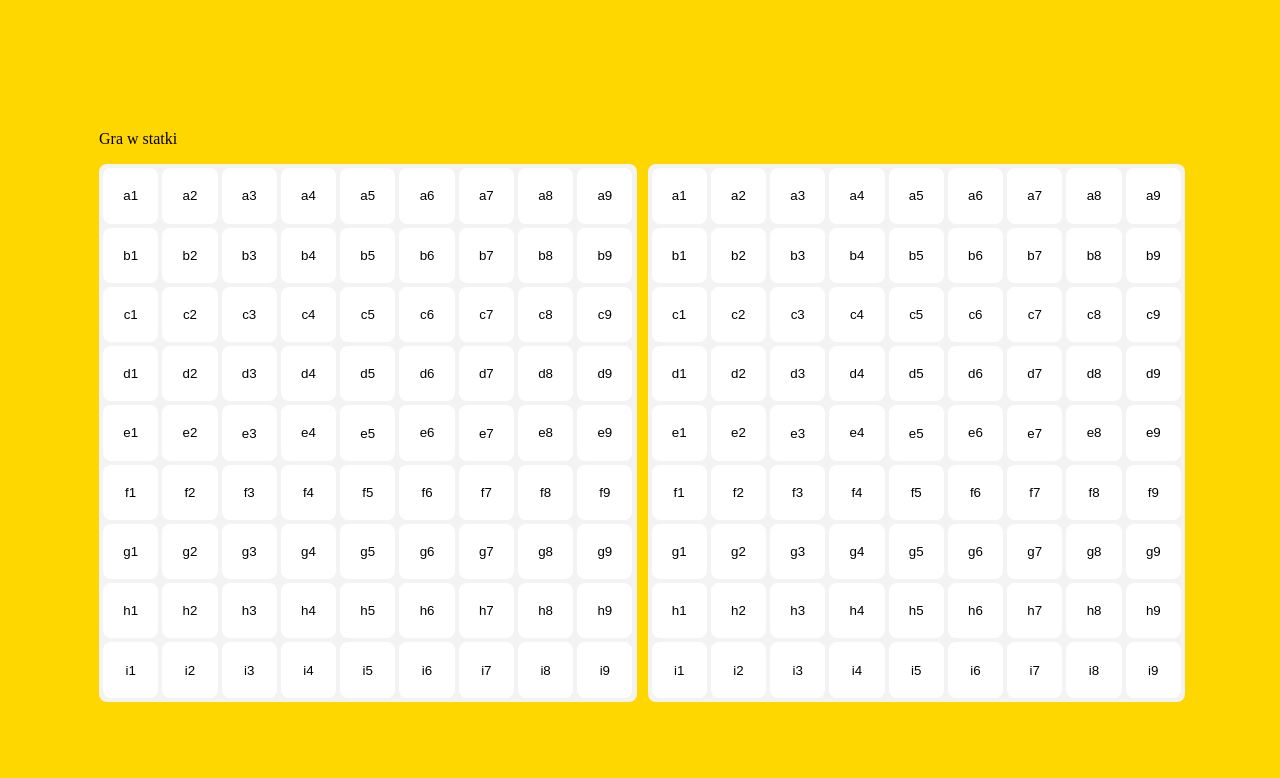
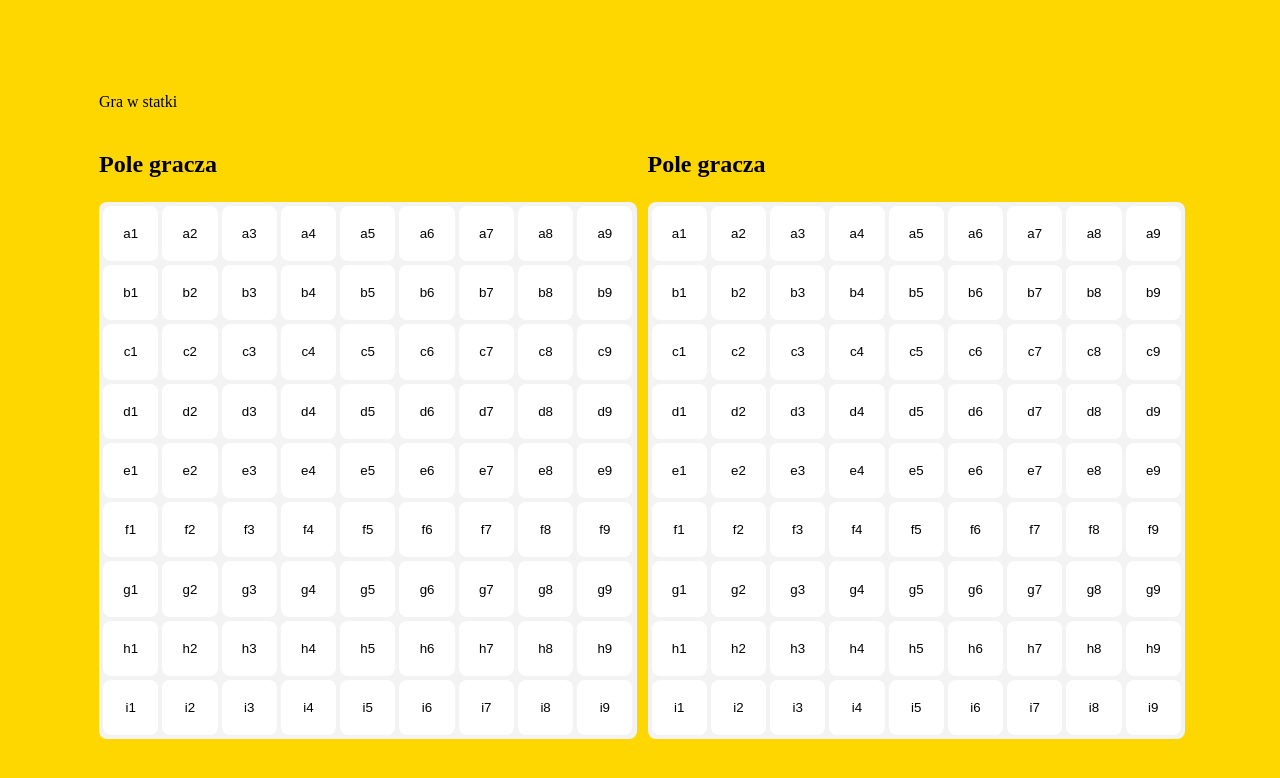
Before and after one commit to Bartholomeas/ships-game-oop, a React (Vite) app: page / in a window 1280 px wide. Shown: the top 778 px of the page. Built offline with nearby package versions, Linux system fonts and the light colour scheme.

Commit message:
add 2 players class

```diff
--- a/src/App.tsx
+++ b/src/App.tsx
@@ -10,7 +10,7 @@ class App extends Component {
   componentDidMount() {
     this.PlayerOne = new Player(1, 4, true);
     this.PlayerTwo = new Player(2, 5, false);
-    console.log(this.PlayerOne, this.PlayerTwo);
+    // console.log(this.PlayerOne, this.PlayerTwo);
   }
 
   render() {
@@ -18,8 +18,8 @@ class App extends Component {
       <div>
         <p>Gra w statki</p>
         <div className={style.wrapper}>
-          <Board />
-          <Board />
+          <Board clickHandler={() => this.PlayerOne.clickHandler()} />
+          <Board clickHandler={() => this.PlayerTwo.clickHandler()} />
         </div>
       </div>
     );
--- a/src/components/Board.tsx
+++ b/src/components/Board.tsx
@@ -4,10 +4,8 @@ import * as style from "./styles/Board.module.css";
 
 interface Props {
   props: any;
-  // playerId: number;
 }
-
-export default class Board extends Component<{}, { x: number[]; y: string[] }> implements Props {
+export default class Board extends Component<any, { x: number[]; y: string[] }> implements Props {
   // static contextType = AppContext;
 
   constructor(props: any) {
@@ -18,21 +16,17 @@ export default class Board extends Component<{}, { x: number[]; y: string[] }> i
     };
   }
 
-  userOneHandler = () => {
-    console.log("test");
-  };
-
-  componentDidMount() {
-    this.userOneHandler();
-  }
-
   render() {
     return (
       <div className={style.wrapper}>
-        {/* <p>Pole gracza {this.props.playerId}</p> */}
+        <p>Pole gracza {this.props.playerId}</p>
         <div className={style.position__wrapper}>
           {this.state.y.map(item =>
-            this.state.x.map(el => <SinglePosition key={item + el}>{item + el}</SinglePosition>)
+            this.state.x.map(el => (
+              <SinglePosition clickFn={this.props.clickHandler} key={item + el}>
+                {item + el}
+              </SinglePosition>
+            ))
           )}
         </div>
       </div>
--- a/src/components/Player.tsx
+++ b/src/components/Player.tsx
@@ -9,4 +9,8 @@ export default class Player extends Component {
   componentDidMount() {
     console.log(this.props);
   }
+
+  clickHandler() {
+    console.log("Player:" + this.id);
+  }
 }
--- a/src/components/Ship.tsx
+++ b/src/components/Ship.tsx
@@ -1,11 +1,7 @@
 import React, { Component } from "react";
 
-interface Props {
-  direction: "x" | "y";
-}
-
 export default class Ship extends Component {
-  constructor(public width: number, public direction: Props, props: any) {
+  constructor(public width: number, public direction: "x" | "y", props?: any) {
     super(props);
   }
 }
--- a/src/components/SinglePosition.tsx
+++ b/src/components/SinglePosition.tsx
@@ -2,6 +2,7 @@ import { Component } from "react";
 import * as style from "./styles/SinglePosition.module.css";
 
 interface Props {
+  [key: string]: any;
   children: string;
 }
 interface State {}
@@ -10,13 +11,13 @@ export default class SinglePosition extends Component<Props, State> {
     super(props);
   }
 
-  // componentDidMount(): void {
-  //   console.log(this.props);
+  // componentDidMount() {
+  // console.log(this.props);
   // }
 
   render() {
     return (
-      <button onClick={() => console.log(this.props.children)} className={style.wrapper}>
+      <button onClick={this.props.clickFn} className={style.wrapper}>
         {this.props.children}
       </button>
     );
```
Also changed, not shown: src/components/ShipSm.tsx (added, +12 -0 lines).
